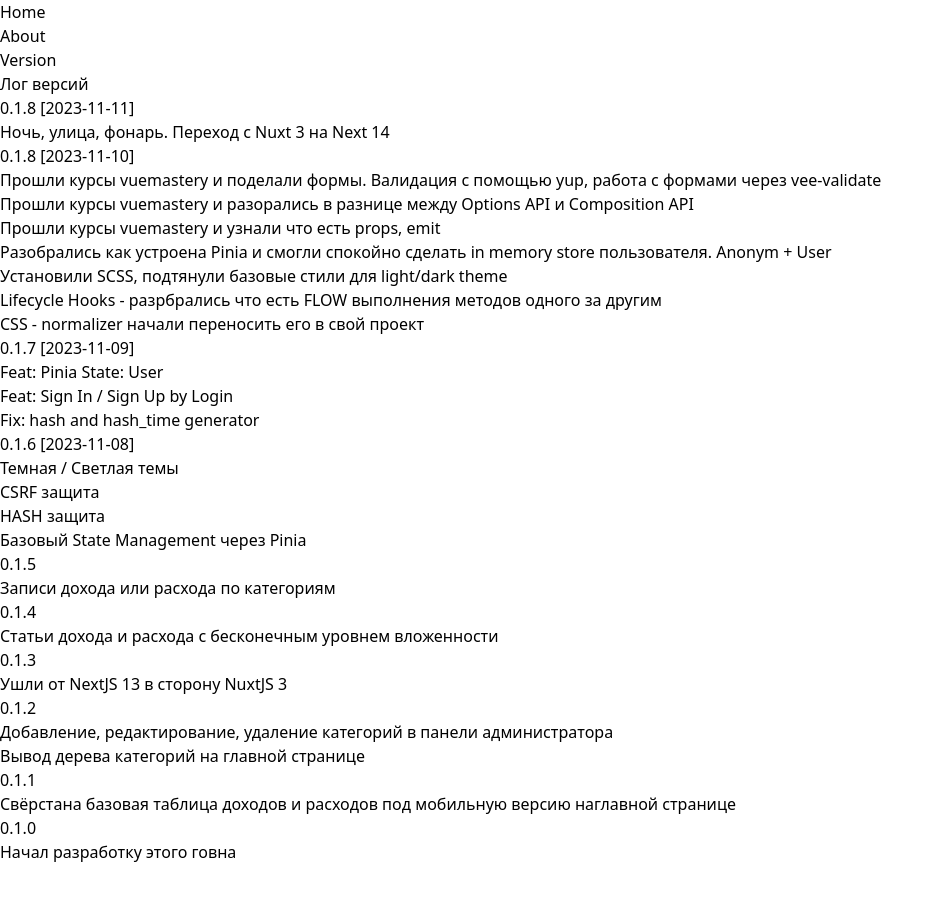
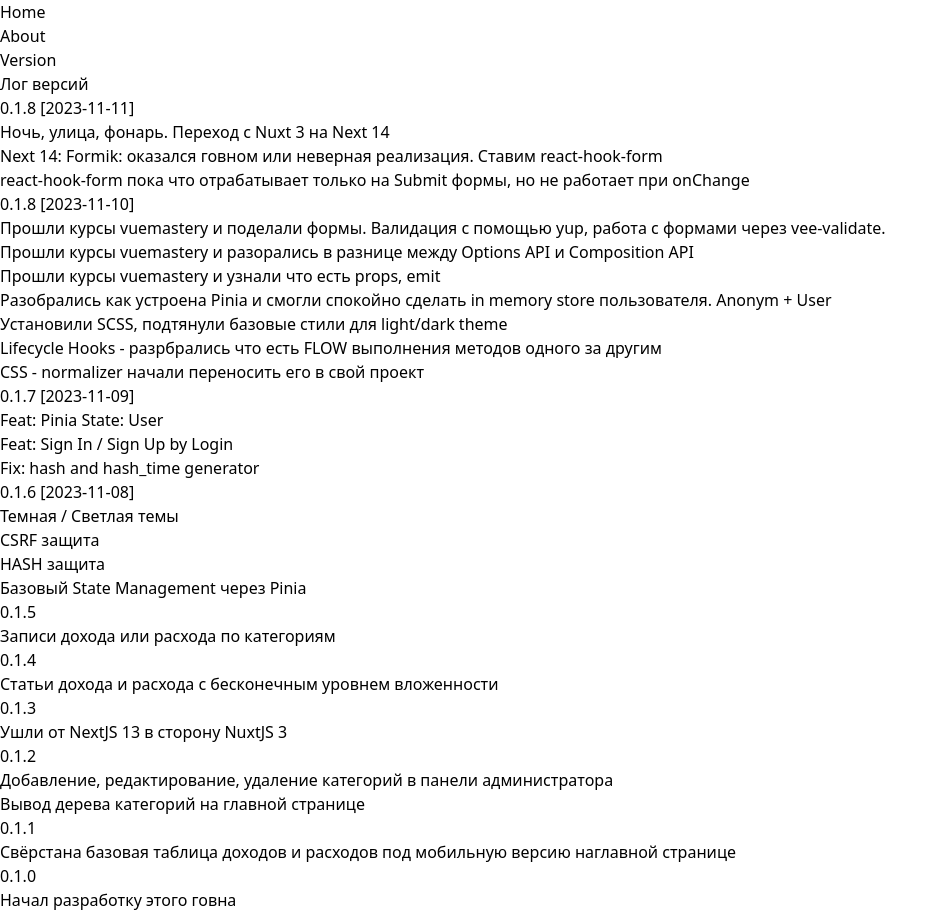
Before and after one commit to MokhovEvgeniiGennadevich/2023-stripkun.com, a Next.js app in the folder frontend-monolith-nextjs14/: page /version in a window 1280 px wide. Shown: the whole page, without its empty margins (0-947 px from the left). Before the commit the page ends 864 px from the top, so only its background shows below. Built offline with nearby package versions, Linux system fonts and the light colour scheme.

Commit message:
feat: new text to version page

```diff
--- a/frontend-monolith-nextjs14/app/version/page.tsx
+++ b/frontend-monolith-nextjs14/app/version/page.tsx
@@ -6,10 +6,19 @@
       <p>
         Ночь, улица, фонарь. Переход с Nuxt 3 на Next 14
       </p>
+      <p>
+        Next 14: Formik: оказался говном или неверная
+        реализация. Ставим react-hook-form
+      </p>
+      <p>
+        react-hook-form пока что отрабатывает только на
+        Submit формы, но не работает при onChange
+      </p>
+
       <h2>0.1.8 [2023-11-10]</h2>
       <p>
         Прошли курсы vuemastery и поделали формы. Валидация
-        с помощью yup, работа с формами через vee-validate
+        с помощью yup, работа с формами через vee-validate.
       </p>
       <p>
         Прошли курсы vuemastery и разорались в разнице между
```
